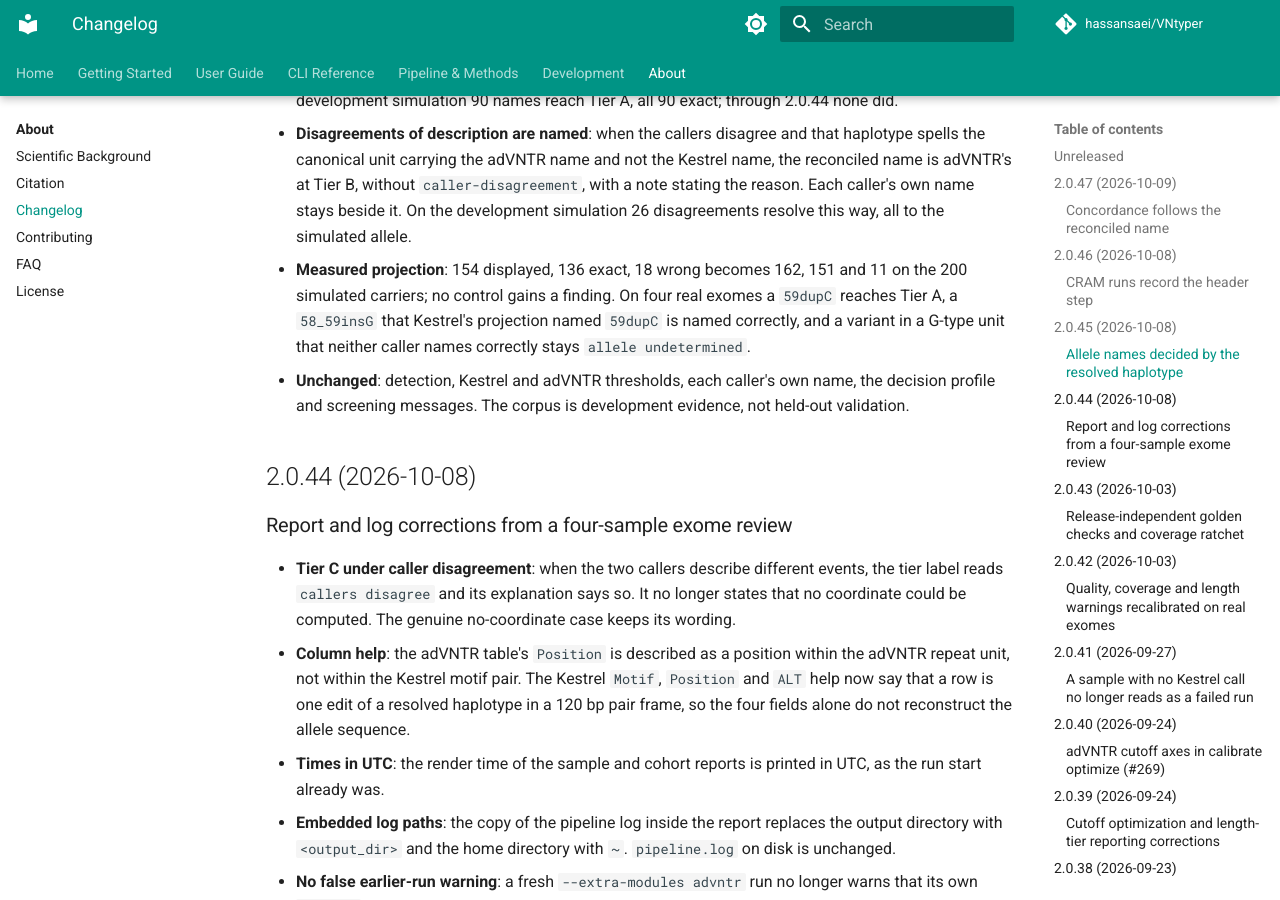
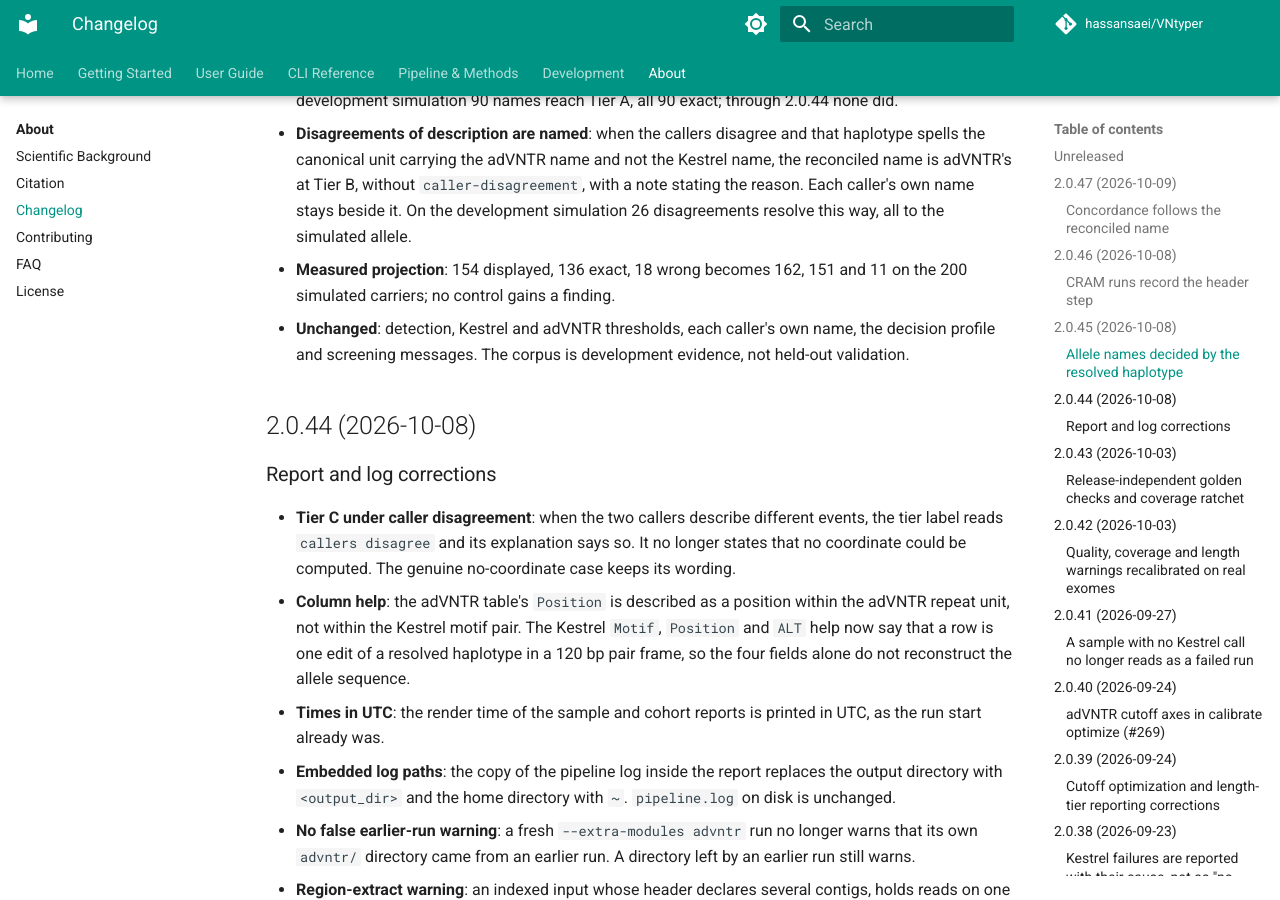
Before and after one commit to hassansaei/VNtyper, an MkDocs documentation site: the page built from docs/about/changelog.md, in a window 1280 px wide and 900 px high, scrolled down 1413 px. Built offline with MkDocs 1.6.1 and Material for MkDocs 9.7.7, drawn with Linux system fonts in a browser that asks for light colours; comment, search, counter and statistics services are not loaded.

Commit message:
docs(changelog): describe the 2.0.44 and 2.0.45 changes by their effect
Co-Authored-By: Claude Opus 5.5 <noreply@anthropic.com>

```diff
--- a/docs/about/changelog.md
+++ b/docs/about/changelog.md
@@ -29,12 +29,12 @@ A Kestrel result row is one edit of a haplotype written on one of many motif pai
 
 - **Tier A is reachable again**: a name both callers agree on reaches Tier A when Kestrel's deepest haplotype spells the canonical unit carrying it. `motif-context-diverges` and the gates unioned over equivalent representations then no longer apply, because they describe other pair references. On the development simulation 90 names reach Tier A, all 90 exact; through 2.0.44 none did.
 - **Disagreements of description are named**: when the callers disagree and that haplotype spells the canonical unit carrying the adVNTR name and not the Kestrel name, the reconciled name is adVNTR's at Tier B, without `caller-disagreement`, with a note stating the reason. Each caller's own name stays beside it. On the development simulation 26 disagreements resolve this way, all to the simulated allele.
-- **Measured projection**: 154 displayed, 136 exact, 18 wrong becomes 162, 151 and 11 on the 200 simulated carriers; no control gains a finding. On four real exomes a `59dupC` reaches Tier A, a `58_59insG` that Kestrel's projection named `59dupC` is named correctly, and a variant in a G-type unit that neither caller names correctly stays `allele undetermined`.
+- **Measured projection**: 154 displayed, 136 exact, 18 wrong becomes 162, 151 and 11 on the 200 simulated carriers; no control gains a finding.
 - **Unchanged**: detection, Kestrel and adVNTR thresholds, each caller's own name, the decision profile and screening messages. The corpus is development evidence, not held-out validation.
 
 ## 2.0.44 (2026-10-08)
 
-### Report and log corrections from a four-sample exome review
+### Report and log corrections
 
 - **Tier C under caller disagreement**: when the two callers describe different events, the tier label reads `callers disagree` and its explanation says so. It no longer states that no coordinate could be computed. The genuine no-coordinate case keeps its wording.
 - **Column help**: the adVNTR table's `Position` is described as a position within the adVNTR repeat unit, not within the Kestrel motif pair. The Kestrel `Motif`, `Position` and `ALT` help now say that a row is one edit of a resolved haplotype in a 120 bp pair frame, so the four fields alone do not reconstruct the allele sequence.
```
Also changed, not shown: 1 other file.
